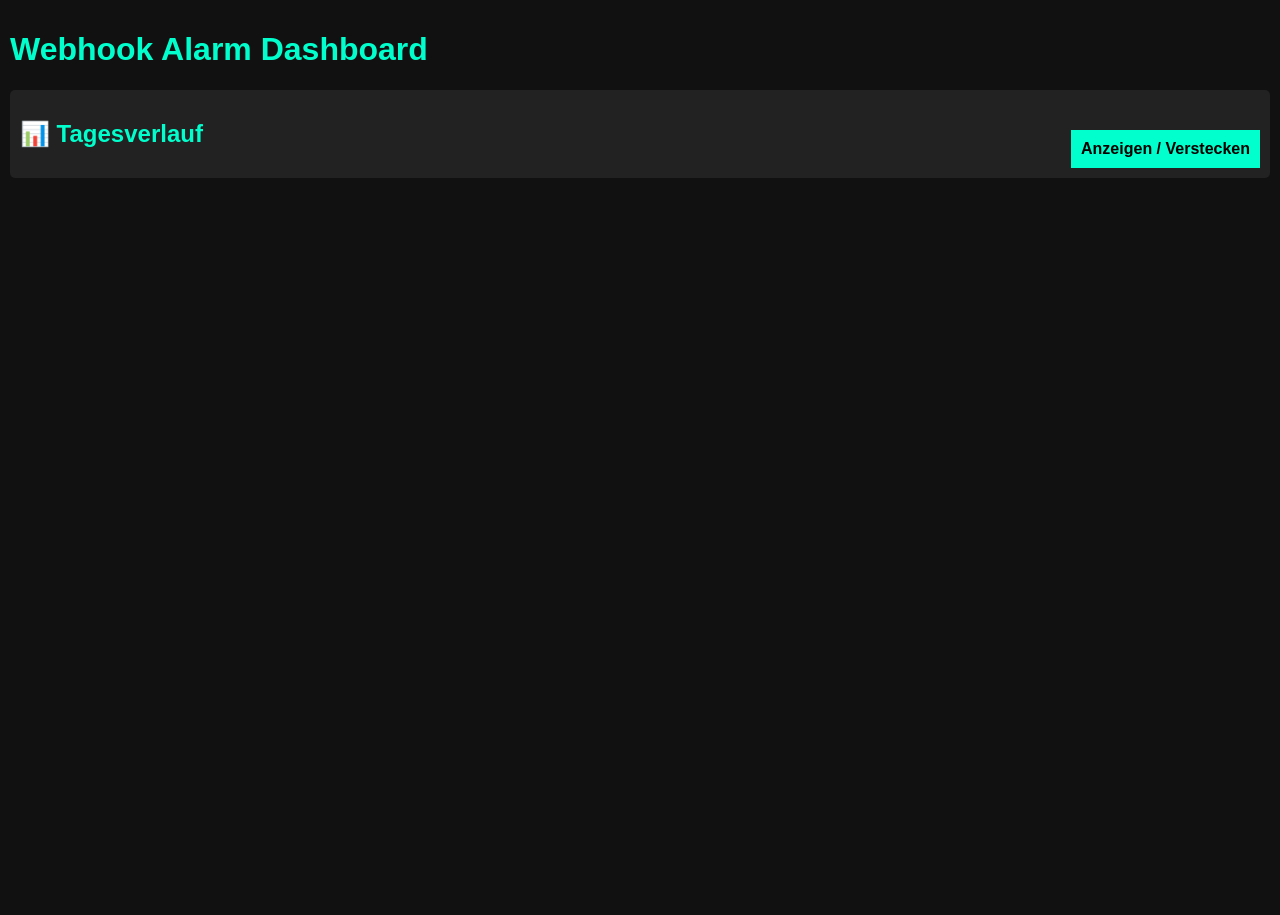
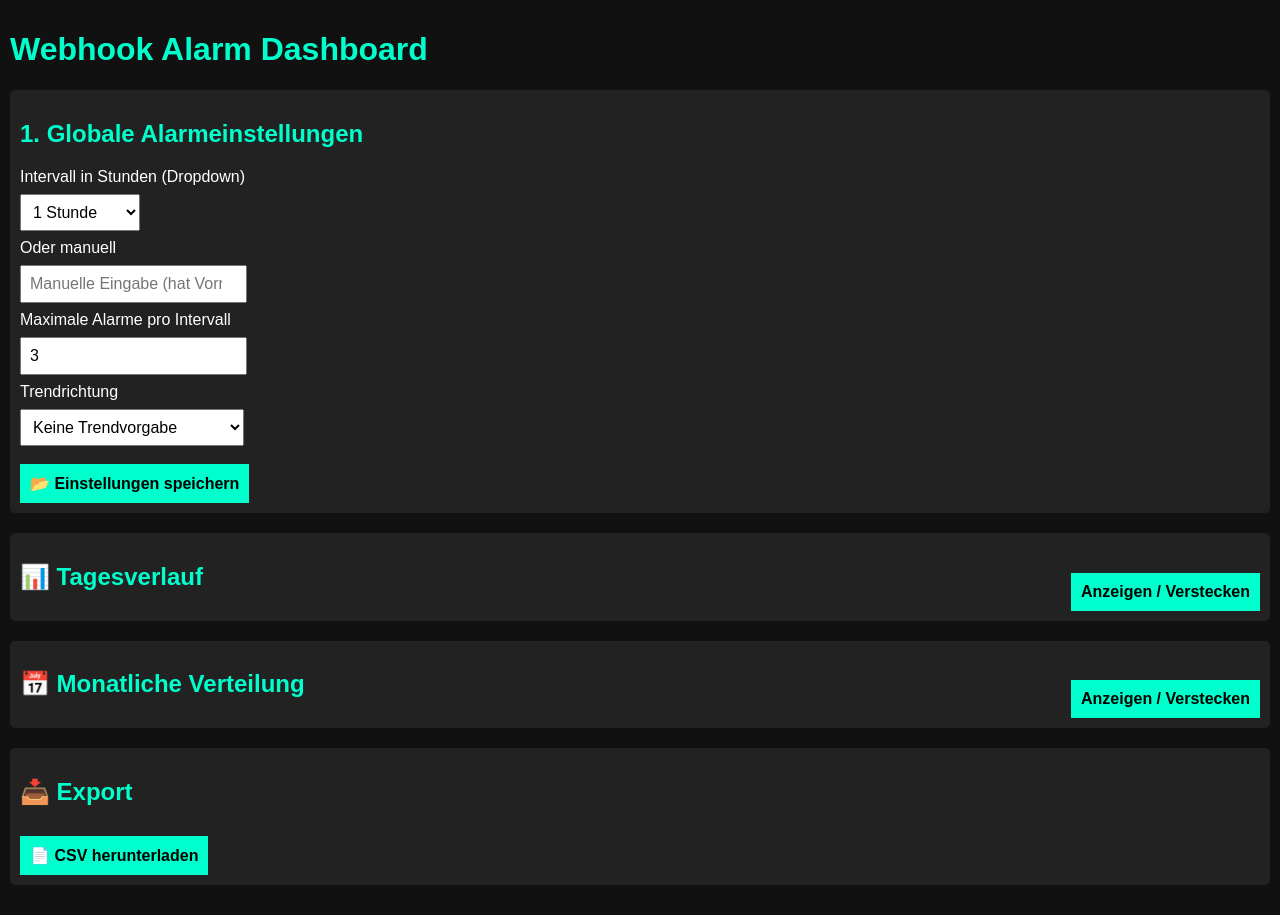
Before and after one commit to Bubu89/webhook-alarm-analyse, a Flask app: page /dashboard in a window 1280 px wide. Before the commit the page ends 178 px from the top, so only its background shows below. Run offline with Flask 3, Linux system fonts and the light colour scheme.

Commit message:
Update dashboard.html

```diff
--- a/templates/dashboard.html
+++ b/templates/dashboard.html
@@ -81,6 +81,32 @@
 <body>
     <h1>Webhook Alarm Dashboard</h1>
 
+    <div class="section">
+        <h2>1. Globale Alarmeinstellungen</h2>
+        <form action="/update-settings" method="post">
+            <label>Intervall in Stunden (Dropdown)</label>
+            <select name="interval_hours_dropdown">
+                <option value="1">1 Stunde</option>
+                <option value="3">3 Stunden</option>
+                <option value="6">6 Stunden</option>
+                <option value="12">12 Stunden</option>
+                <option value="24">24 Stunden</option>
+            </select>
+            <label>Oder manuell</label>
+            <input type="number" name="interval_hours_manual" placeholder="Manuelle Eingabe (hat Vorrang)">
+            <label>Maximale Alarme pro Intervall</label>
+            <input type="number" name="max_alarms" value="3" required>
+            <label>Trendrichtung</label>
+            <select name="trend_richtung">
+                <option value="neutral">Keine Trendvorgabe</option>
+                <option value="bullish">Positiver Trend (aufwärts)</option>
+                <option value="bearish">Negativer Trend (abwärts)</option>
+            </select>
+            <input type="hidden" name="symbol" value="ALL">
+            <button type="submit">📂 Einstellungen speichern</button>
+        </form>
+    </div>
+
     <!-- Tagesverlauf -->
     <div class="section">
         <h2>
@@ -92,27 +118,24 @@
         </div>
     </div>
 
-    <!-- Der restliche HTML-Code bleibt unverändert -->
+    <!-- Monatsverteilung -->
+    <div class="section">
+        <h2>
+            📅 Monatliche Verteilung
+            <button onclick="toggleVisibility('monatsVerteilungContainer')" style="float: right;">Anzeigen / Verstecken</button>
+        </h2>
+        <div id="monatsVerteilungContainer" class="hidden">
+            <div class="matrix" id="monatsMatrix"></div>
+        </div>
+    </div>
+
+    <!-- CSV Export -->
+    <div class="section">
+        <h2>📥 Export</h2>
+        <button onclick="downloadCSV()">📄 CSV herunterladen</button>
+    </div>
 
     <script>
-        function toggleAlarme() {
-            const btn = document.getElementById("toggleAlarmeBtn");
-            const liste = document.querySelectorAll("#alarmListe li");
-            const expanded = btn.getAttribute("data-expanded") === "true";
-            liste.forEach((el, idx) => {
-                if (idx >= 5) el.classList.toggle("hidden", !expanded);
-            });
-            btn.textContent = expanded ? "📋 Alle anzeigen" : "📋 Weniger anzeigen";
-            btn.setAttribute("data-expanded", expanded ? "false" : "true");
-        }
-
-        function ladeEinstellungen(interval, max, trend) {
-            if (!confirm("Diese Aktion überschreibt die aktuellen Eingaben. Fortfahren?")) return;
-            document.querySelector("select[name='interval_hours_dropdown']").value = interval;
-            document.querySelector("input[name='max_alarms']").value = max;
-            document.querySelector("select[name='trend_richtung']").value = trend;
-        }
-
         function toggleVisibility(id) {
             document.getElementById(id).classList.toggle('hidden');
         }
@@ -150,6 +173,25 @@
                 }
             }
         });
+
+        function downloadCSV() {
+            const rows = ["Datum;" + tagesDatasets.map(d => d.label).join(";")];
+            for (let i = 0; i < tagesLabels.length; i++) {
+                const row = [tagesLabels[i]];
+                tagesDatasets.forEach(dataset => {
+                    row.push(dataset.data[i] ?? 0);
+                });
+                rows.push(row.join(";"));
+            }
+            const blob = new Blob([rows.join("\n")], { type: 'text/csv;charset=utf-8;' });
+            const link = document.createElement("a");
+            link.setAttribute("href", URL.createObjectURL(blob));
+            link.setAttribute("download", "tagesalarme.csv");
+            link.style.display = "none";
+            document.body.appendChild(link);
+            link.click();
+            document.body.removeChild(link);
+        }
     </script>
 </body>
 </html>
```
